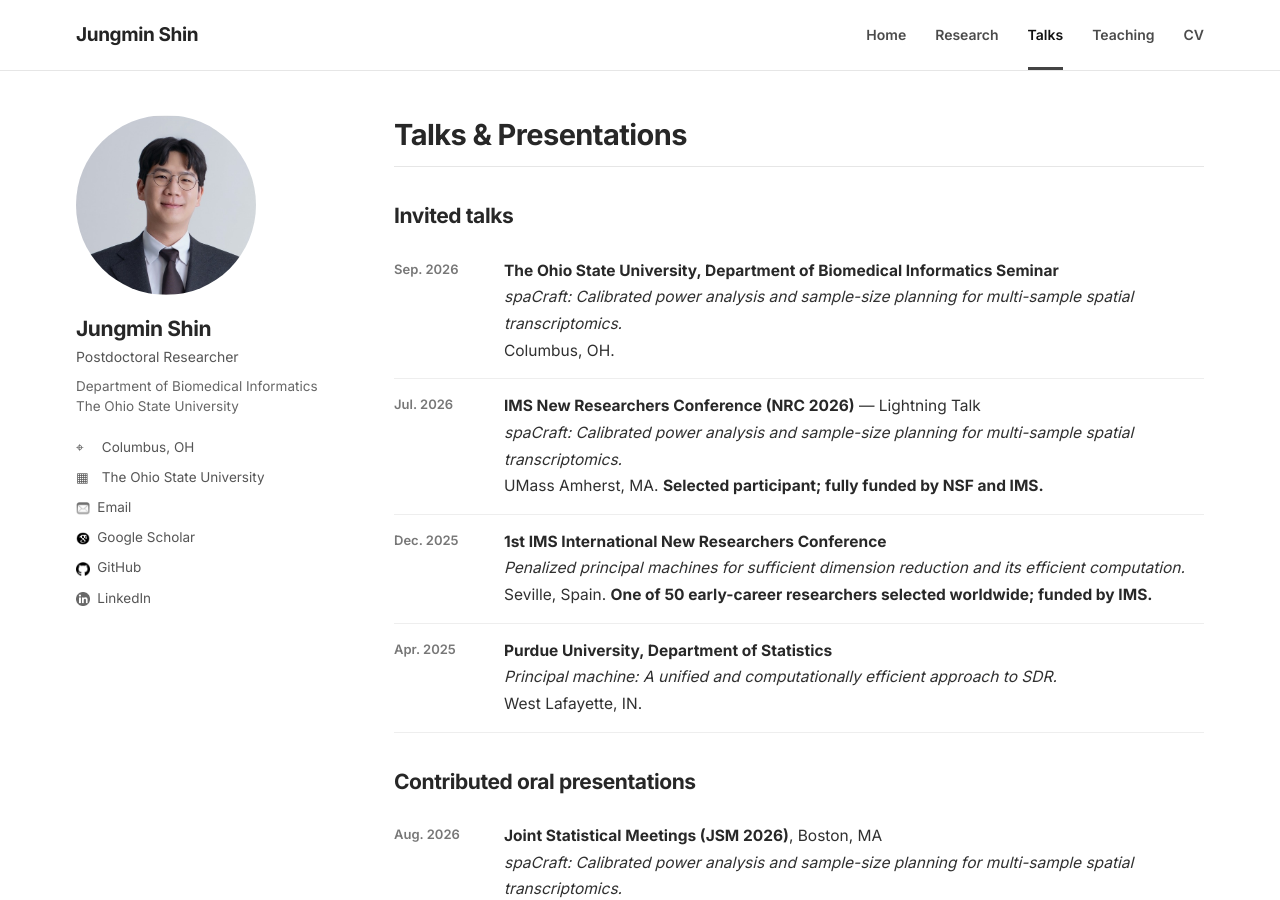
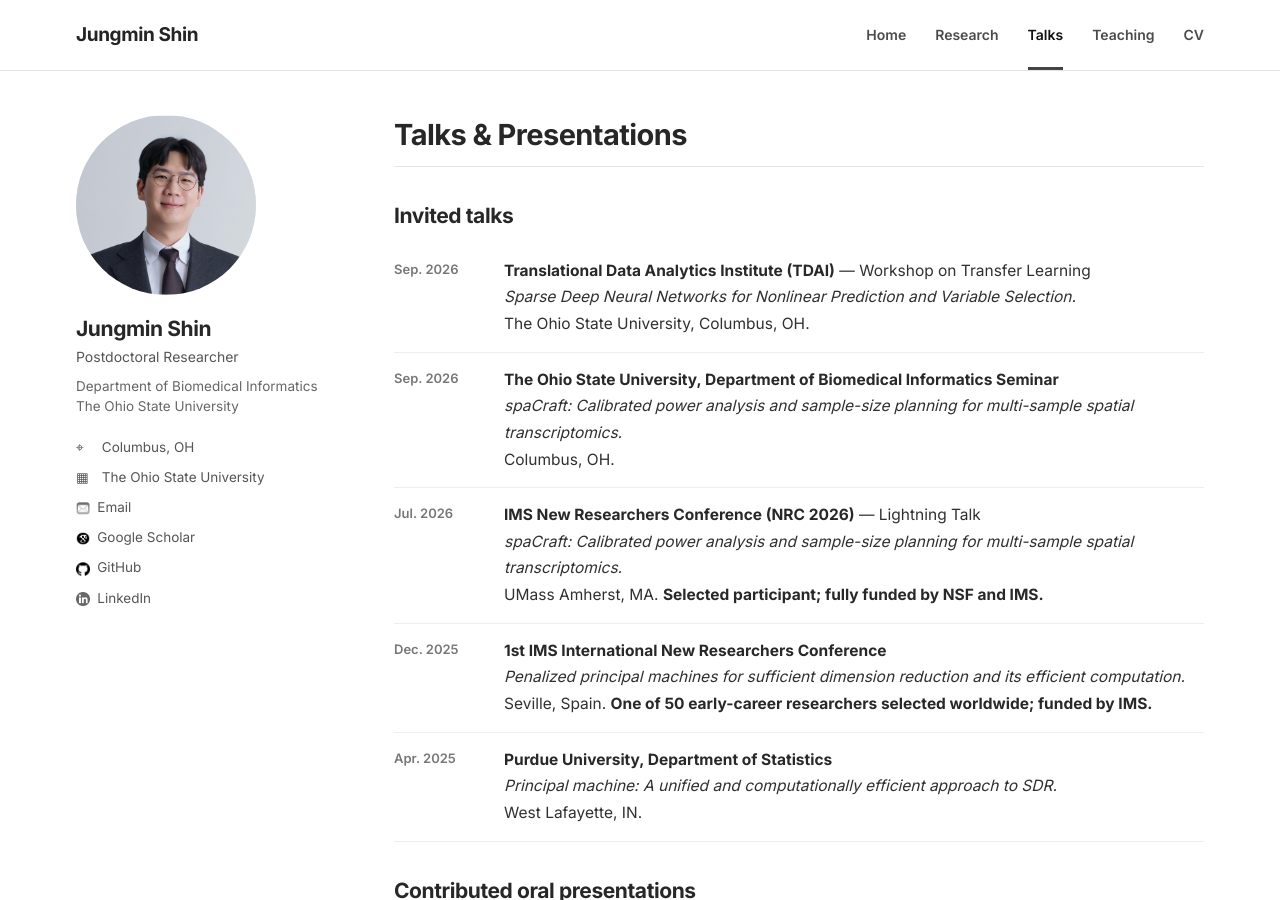
Before and after one commit to c16267/c16267.github.io, a Jekyll site: the page built from talks.md, in a window 1280 px wide and 900 px high. Built offline with Jekyll 4.4.1, drawn with Linux system fonts in a browser that asks for light colours.

Commit message:
Update talks.md

```diff
--- a/talks.md
+++ b/talks.md
@@ -9,6 +9,7 @@ permalink: /talks/
 ## Invited talks
 
 <div class="timeline">
+  <div class="timeline-item"><div class="timeline-date">Sep. 2026</div><div><strong>Translational Data Analytics Institute (TDAI)</strong> — Workshop on Transfer Learning<br><em>Sparse Deep Neural Networks for Nonlinear Prediction and Variable Selection.</em><br>The Ohio State University, Columbus, OH.</div></div>
   <div class="timeline-item"><div class="timeline-date">Sep. 2026</div><div><strong>The Ohio State University, Department of Biomedical Informatics Seminar</strong><br><em>spaCraft: Calibrated power analysis and sample-size planning for multi-sample spatial transcriptomics.</em><br>Columbus, OH.</div></div>
   <div class="timeline-item"><div class="timeline-date">Jul. 2026</div><div><strong>IMS New Researchers Conference (NRC 2026)</strong> — Lightning Talk<br><em>spaCraft: Calibrated power analysis and sample-size planning for multi-sample spatial transcriptomics.</em><br>UMass Amherst, MA. <strong>Selected participant; fully funded by NSF and IMS.</strong></div></div>
   <div class="timeline-item"><div class="timeline-date">Dec. 2025</div><div><strong>1st IMS International New Researchers Conference</strong><br><em>Penalized principal machines for sufficient dimension reduction and its efficient computation.</em><br>Seville, Spain. <strong>One of 50 early-career researchers selected worldwide; funded by IMS.</strong></div></div>
```
